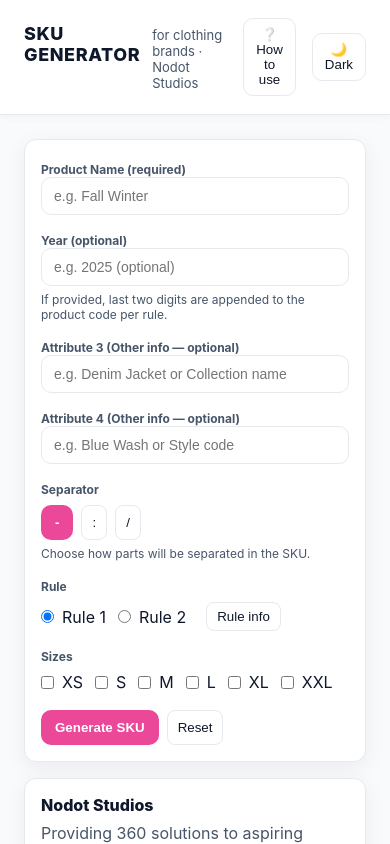
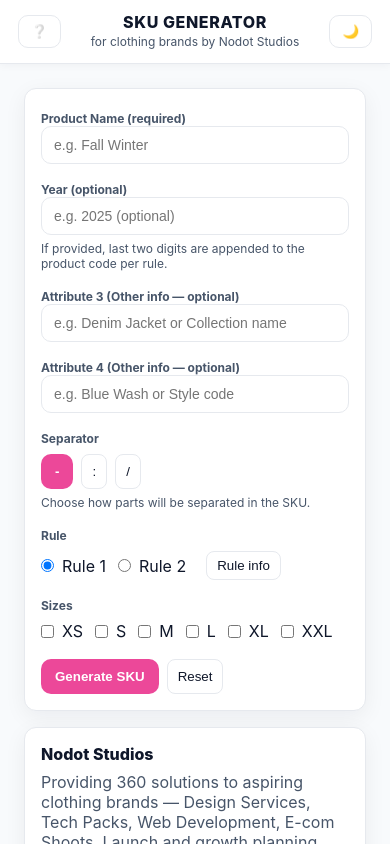
Before and after one commit to nodotstudios/sku-generator, a Next.js app: page / in a window 390 px wide. Shown: the top 844 px of the page. Built offline with nearby package versions, Linux system fonts and the light colour scheme.

Commit message:
feat: update header + mobile tweaks

```diff
--- a/app/page.js
+++ b/app/page.js
@@ -17,6 +17,17 @@ export default function SkuGenerator() {
   const [separator, setSeparator] = useState("-");
   const [showRuleModal, setShowRuleModal] = useState(false);
   const [showHowTo, setShowHowTo] = useState(false);
+
+  // responsive: detect mobile to show icons only
+  const [isMobile, setIsMobile] = useState(false);
+  useEffect(() => {
+    function update() {
+      setIsMobile(window.innerWidth < 640);
+    }
+    update();
+    window.addEventListener("resize", update);
+    return () => window.removeEventListener("resize", update);
+  }, []);
 
   useEffect(() => {
     try {
@@ -202,17 +213,22 @@ export default function SkuGenerator() {
       color: palette.text,
       paddingBottom: 24,
     },
+    /* header uses grid so center stays perfectly centered */
     header: {
-      padding: "18px 24px",
+      padding: "14px 18px",
       background: palette.surface,
       borderBottom: `1px solid ${palette.border}`,
-      display: "flex",
+      display: "grid",
+      gridTemplateColumns: "min-content 1fr min-content",
       alignItems: "center",
-      justifyContent: "space-between",
       gap: 12,
       boxShadow: darkMode ? "0 4px 18px rgba(2,6,23,0.6)" : "0 2px 8px rgba(15,23,42,0.04)",
     },
+    headerLeft: { display: "flex", alignItems: "center", gap: 8 },
+    headerCenter: { display: "flex", flexDirection: "column", alignItems: "center", justifyContent: "center", textAlign: "center" },
+    headerRight: { display: "flex", alignItems: "center", justifyContent: "flex-end", gap: 8 },
     title: { fontSize: 18, fontWeight: 800, letterSpacing: 0.6 },
+    subTitle: { fontSize: 12, color: palette.muted, marginTop: 4 },
     headerActions: { display: "flex", gap: 8, alignItems: "center" },
     toggleBtn: { padding: "8px 12px", borderRadius: 10, border: `1px solid ${palette.border}`, background: "transparent", color: palette.text, cursor: "pointer" },
     wrap: { display: "flex", gap: 24, padding: 24, flexWrap: "wrap" },
@@ -259,23 +275,41 @@ export default function SkuGenerator() {
   return (
     <div style={styles.page}>
       <header style={styles.header}>
-        <div style={{ display: "flex", gap: 12, alignItems: "baseline" }}>
-          <div style={styles.title}>SKU GENERATOR</div>
-          <div style={styles.helper}>for clothing brands · Nodot Studios</div>
+        {/* left - how to use (text on desktop, icon on mobile) */}
+        <div style={styles.headerLeft}>
+          <button
+            onClick={() => setShowHowTo(true)}
+            title="How to use"
+            aria-label="How to use"
+            style={styles.toggleBtn}
+          >
+            {isMobile ? "❔" : "❔ How to use"}
+          </button>
         </div>
 
-        <div style={styles.headerActions}>
-          <button onClick={() => setShowHowTo(true)} title="How to use" style={{ ...styles.toggleBtn, marginRight: 8 }}>
-            ❔ How to use
-          </button>
+        {/* center - always centered */}
+        <div style={styles.headerCenter}>
+          <div style={{ ...styles.title, fontSize: isMobile ? 16 : 18, lineHeight: 1 }}>{/* center main title */}
+            SKU GENERATOR
+          </div>
+          <div style={styles.subTitle}>for clothing brands by Nodot Studios</div>
+        </div>
 
-          <button onClick={() => setDarkMode((v) => !v)} aria-label="Toggle theme" style={styles.toggleBtn} title={darkMode ? "Switch to light mode" : "Switch to dark mode"}>
-            {darkMode ? "🌞 Light" : "🌙 Dark"}
+        {/* right - theme toggle (text on desktop, icon on mobile) */}
+        <div style={styles.headerRight}>
+          <button
+            onClick={() => setDarkMode((v) => !v)}
+            aria-label="Toggle theme"
+            title={darkMode ? "Switch to light mode" : "Switch to dark mode"}
+            style={styles.toggleBtn}
+          >
+            {isMobile ? (darkMode ? "🌞" : "🌙") : (darkMode ? "🌞 Light" : "🌙 Dark")}
           </button>
         </div>
       </header>
 
       <main style={styles.wrap}>
+        {/* Left column */}
         <div style={styles.left}>
           <div style={styles.card}>
             <div style={{ display: "grid", gap: 12 }}>
@@ -368,6 +402,7 @@ export default function SkuGenerator() {
           </div>
         </div>
 
+        {/* Right area - table */}
         <div style={styles.rightCard}>
           <div style={{ display: "flex", gap: 12, justifyContent: "space-between", alignItems: "center", flexWrap: "wrap" }}>
             <h2 style={{ margin: 0, fontSize: 18, fontWeight: 800 }}>Generated SKUs ({generated.length})</h2>
@@ -424,6 +459,7 @@ export default function SkuGenerator() {
         Powered by <strong>Nodot Studios</strong>
       </footer>
 
+      {/* Rule modal */}
       {showRuleModal && (
         <div style={{ position: "fixed", inset: 0, background: "rgba(0,0,0,0.5)", display: "flex", alignItems: "center", justifyContent: "center", zIndex: 2000 }}>
           <div style={{ width: 760, maxWidth: "96%", borderRadius: 12, padding: 18, background: palette.surface, border: `1px solid ${palette.border}` }}>
@@ -474,6 +510,7 @@ export default function SkuGenerator() {
         </div>
       )}
 
+      {/* How to use modal */}
       {showHowTo && (
         <div style={{ position: "fixed", inset: 0, background: "rgba(0,0,0,0.45)", display: "flex", alignItems: "center", justifyContent: "center", zIndex: 2000 }}>
           <div style={{ width: 700, maxWidth: "96%", borderRadius: 12, padding: 18, background: palette.surface, border: `1px solid ${palette.border}` }}>
```
